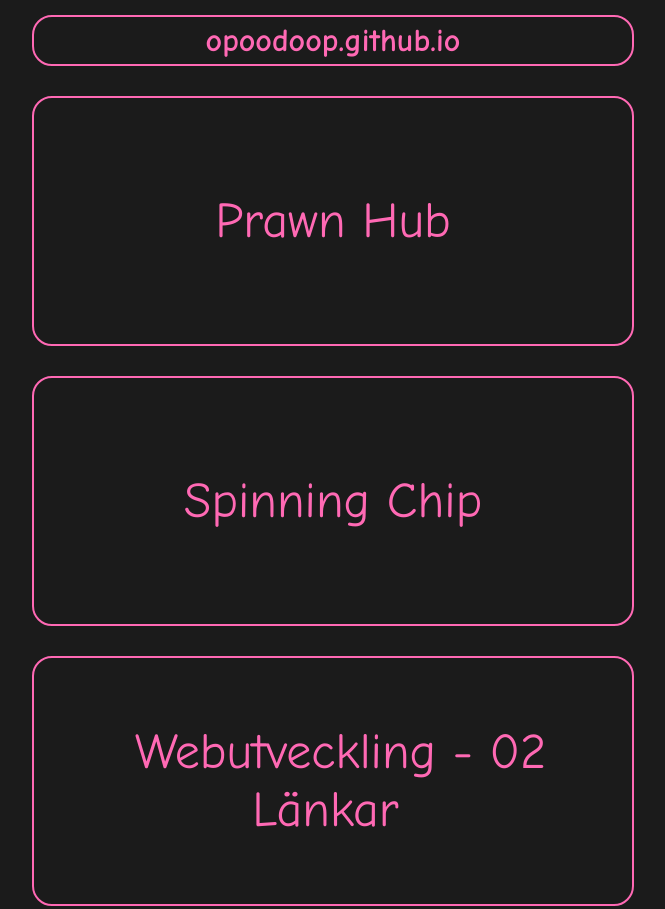
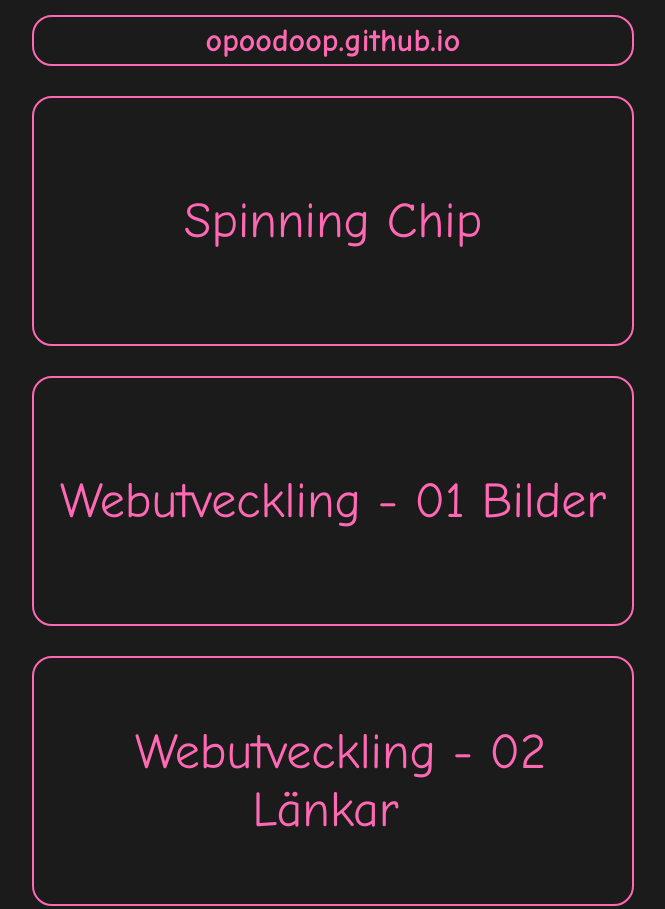
Before and after one commit to Opoodoop/opoodoop.github.io, a plain HTML site: page index.html in a window 1280 px wide. Shown: the top 909 px of the page, without its empty margins (307-972 px from the left). Drawn offline with Linux system fonts and the light colour scheme.

Commit message:
idk anymore

```diff
--- a/index.html
+++ b/index.html
@@ -4,15 +4,15 @@
     <link rel="stylesheet" href="style.css">
     <meta charset="UTF-8">
     <meta name="viewport" content="width=device-width, initial-scale=1.0">
-    <title>based.website</title>
+    <title>opoodoop.github.io</title>
 </head>
 <body>
     <div class="everything">
     <div><h1 class="title">opoodoop.github.io</h1></div>
 
     <div class="buttons">
-    <button><a href="prawnHub/">prawn hub</a></button></button>
     <button><a href="SpinningChip/">spinning chip</a></button></button>
+    <button><a href="prawnHub/">webutveckling - 01 bilder</a></button></button>
     <button><a href="världen/">webutveckling - 02 länkar</a></button>
     <button><a href="infinity/">infinity</a></button>
     </div>
```
